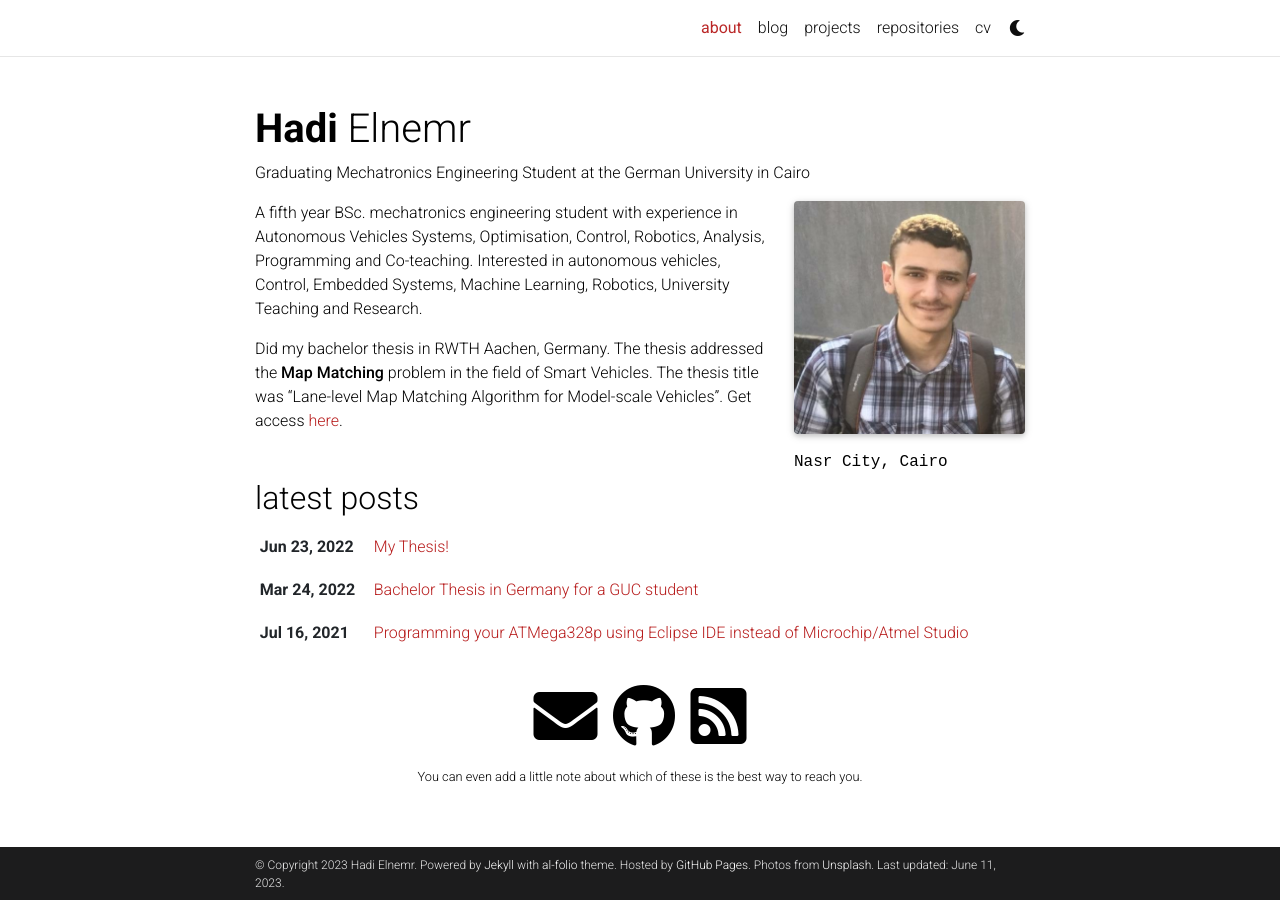
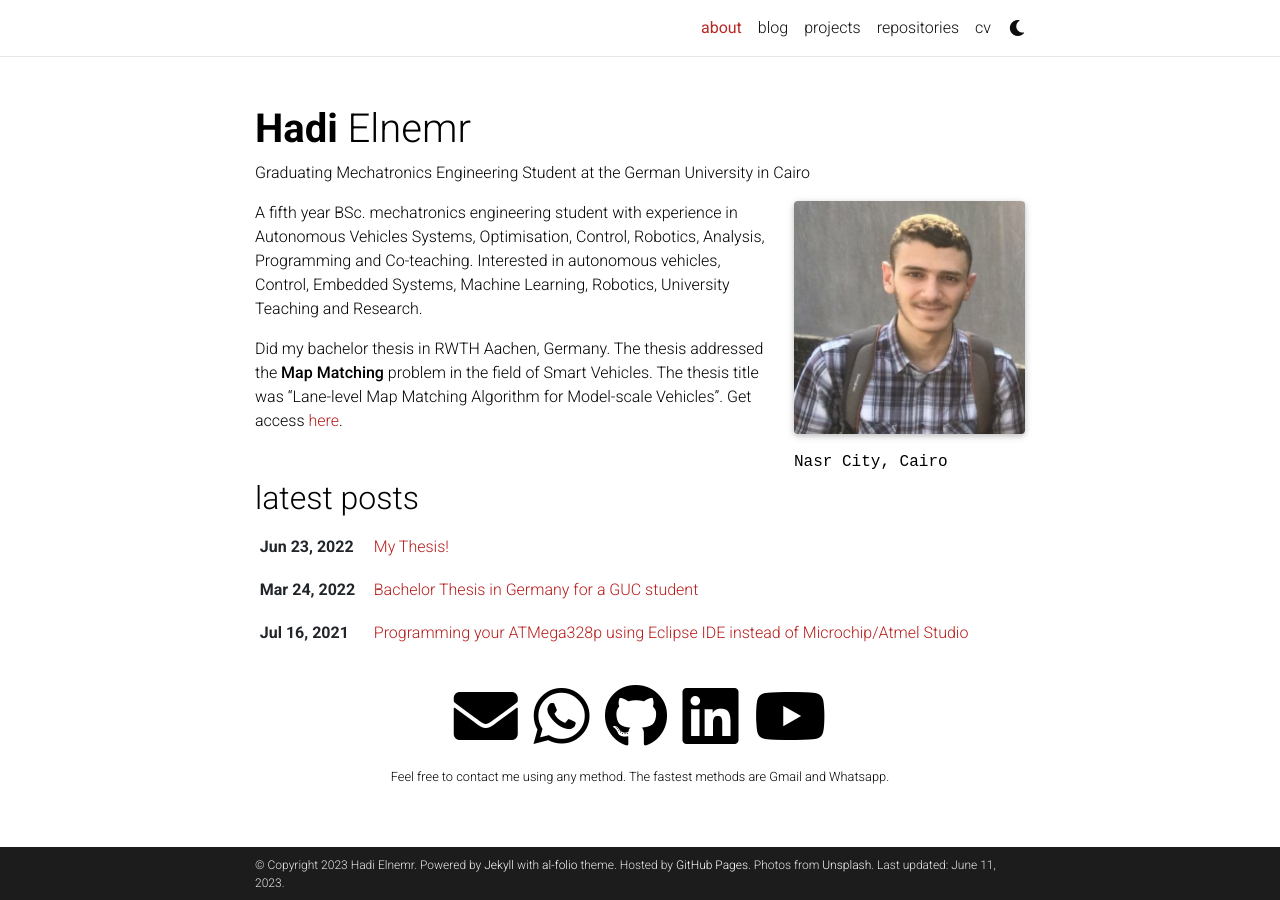
Before and after one commit to HadiElnemr/HadiElnemr.github.io, a Jekyll site: the page built from _pages/about.md, in a window 1280 px wide. Built offline with Jekyll 4.4.1, drawn with Linux system fonts in a browser that asks for light colours; full-size pictures stand in for the smaller copies a plugin makes; comment, search, counter and statistics services are not loaded; a style sheet for code colours, icons or effects is not loaded.

Commit message:
added some contact methods

```diff
--- a/_config.yml
+++ b/_config.yml
@@ -45,7 +45,7 @@ repo_trophies:
 # will use title and url fields
 # Take a look to https://github.com/jekyll/jekyll-feed for more customization
 
-rss_icon: true
+rss_icon: false
 
 # -----------------------------------------------------------------------------
 # Layout
@@ -75,11 +75,11 @@ github_username: HadiElnemr # your GitHub user name
 gitlab_username: # your GitLab user name
 twitter_username: # your Twitter handle
 mastodon_username: # your mastodon instance+username in the format instance.tld/@username
-linkedin_username: # your LinkedIn user name
+linkedin_username: hadi-elnemr # your LinkedIn user name
 telegram_username: # your Telegram user name
 scholar_userid: # your Google Scholar ID
 semanticscholar_id: # your Semantic Scholar ID
-whatsapp_number: # your WhatsApp number (full phone number in international format. Omit any zeroes, brackets, or dashes when adding the phone number in international format.)
+whatsapp_number: +201017252155 # your WhatsApp number (full phone number in international format. Omit any zeroes, brackets, or dashes when adding the phone number in international format.)
 orcid_id: # your ORCID ID
 medium_username: # your Medium username
 quora_username: # your Quora username
@@ -102,11 +102,11 @@ pinterest_id: # your pinterest id
 unsplash_id: # your unsplash id
 instagram_id: # your instagram id
 facebook_id: # your facebook id
-youtube_id: # your youtube channel id (youtube.com/@<youtube_id>)
+youtube_id: hadielnemr6189 # your youtube channel id (youtube.com/@<youtube_id>)
 discord_id: # your discord id (18-digit unique numerical identifier)
 
 contact_note: >
-  You can even add a little note about which of these is the best way to reach you.
+  Feel free to contact me using any method. The fastest methods are Gmail and Whatsapp.
 
 # -----------------------------------------------------------------------------
 # Analytics and search engine verification
```
